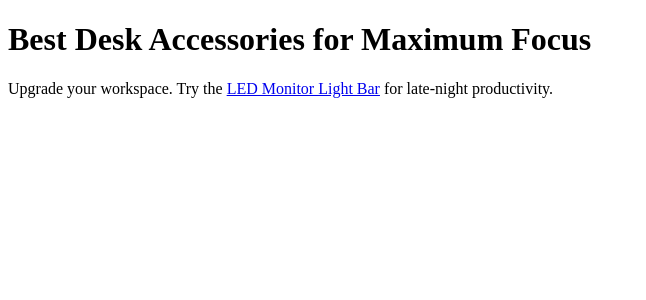
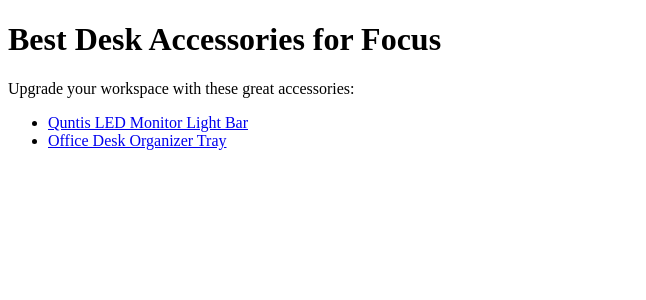
Before and after one commit to McTh12/remote-office-blog-, a Next.js app: page /articles/desk-accessories in a window 1280 px wide. Shown: the top 300 px of the page, without its empty margins (0-646 px from the left). Built offline with nearby package versions, Linux system fonts and the light colour scheme.

Commit message:
Update desk-accessories.js

```diff
--- a/pages/articles/desk-accessories.js
+++ b/pages/articles/desk-accessories.js
@@ -1,8 +1,20 @@
 export default function DeskAccessories() {
   return (
     <div>
-      <h1>Best Desk Accessories for Maximum Focus</h1>
-      <p>Upgrade your workspace. Try the <a href="https://www.amazon.com/dp/B09XYZ" target="_blank" rel="noopener noreferrer">LED Monitor Light Bar</a> for late-night productivity.</p>
+      <h1>Best Desk Accessories for Focus</h1>
+      <p>Upgrade your workspace with these great accessories:</p>
+      <ul>
+        <li>
+          <a href="https://www.amazon.co.uk/dp/B08X9T2H6J?tag=officessuppli-20" target="_blank" rel="noopener noreferrer">
+            Quntis LED Monitor Light Bar
+          </a>
+        </li>
+        <li>
+          <a href="https://www.amazon.co.uk/dp/B07Y4X3WTQ?tag=officessuppli-20" target="_blank" rel="noopener noreferrer">
+            Office Desk Organizer Tray
+          </a>
+        </li>
+      </ul>
     </div>
   );
 }
```
